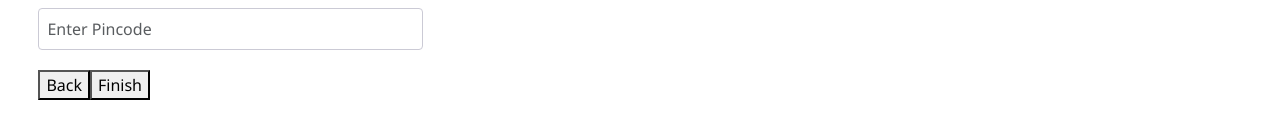
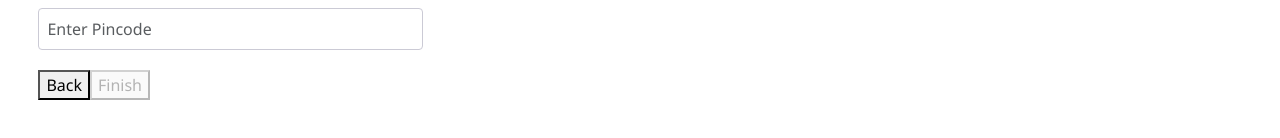
Before and after one commit to geetikajhanji11/form, a React (Create React App) app: page /address-info in a window 1280 px wide. Shown: the part 422-560 px from the top of the page. Built offline with nearby package versions, Linux system fonts and the light colour scheme.

Commit message:
UI improve

```diff
--- a/src/components/AddressInfoForm.js
+++ b/src/components/AddressInfoForm.js
@@ -15,9 +15,9 @@ const AddressInfoForm = () => {
     zipCode: formData.zipCode || '',
   });
   const [errors, setErrors] = useState({});
+  const [isButtonEnabled, setIsButtonEnabled] = useState(false);
 
   useEffect(() => {
-    // Update local form data when form data context changes
     setLocalFormData({
       addressLine1: formData.addressLine1 || '',
       addressLine2: formData.addressLine2 || '',
@@ -27,6 +27,13 @@ const AddressInfoForm = () => {
       zipCode: formData.zipCode || '',
     });
   }, [formData]);
+
+  useEffect(() => {
+    // Check if all required fields are filled
+    const allRequiredFieldsFilled = Object.keys(localFormData).filter(key => key !== 'addressLine2').every(key => localFormData[key].trim() !== '');
+    const noErrors = Object.keys(errors).length === 0;
+    setIsButtonEnabled(allRequiredFieldsFilled && noErrors);
+  }, [localFormData, errors]);
 
   const handleChange = (e) => {
     const { name, value } = e.target;
@@ -52,6 +59,7 @@ const AddressInfoForm = () => {
     } else if (!/^\d{6}$/.test(localFormData.zipCode)) {
       validationErrors.zipCode = 'Zip Code is invalid';
     }
+    setErrors(validationErrors);
     return validationErrors;
   };
 
@@ -157,7 +165,7 @@ const AddressInfoForm = () => {
 
       <div className='actions'>
         <button onClick={handleBack}>Back</button>
-        <button onClick={handleNext}>Finish</button>
+        <button disabled={!isButtonEnabled} onClick={handleNext}>Finish</button>
       </div>
     </div>
   );
--- a/src/components/FormSubmittedPage.css
+++ b/src/components/FormSubmittedPage.css
@@ -11,6 +11,7 @@
     padding: 20px;
     margin-left: 5%;
     margin-right: 5%;
+    margin-top: 5%;
 }
 
 .form-submit-title, .form-submit-subtitle {
```
